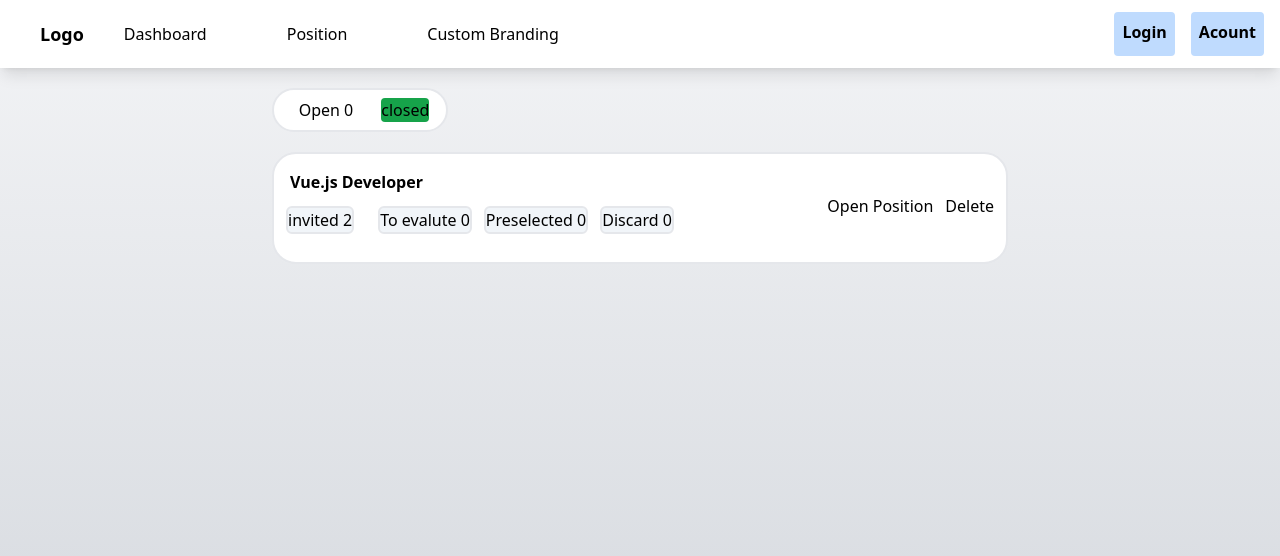
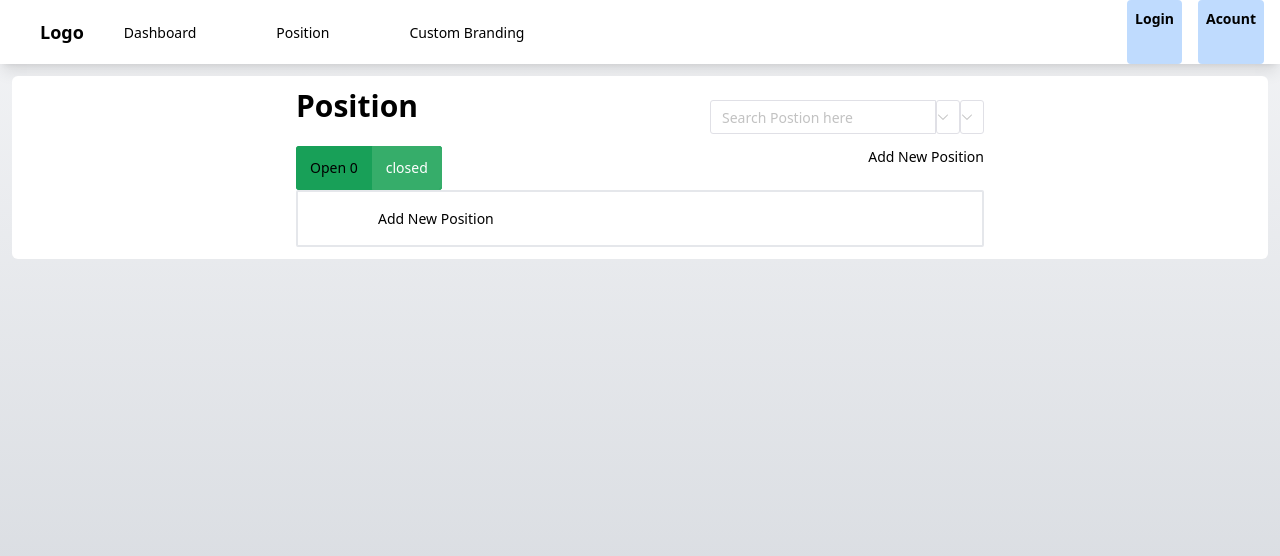
Before and after one commit to Shobit18/interyoo, a Vue app: page /position in a window 1280 px wide. Both pictures are taken after a click on the button "closed". Shown: the top 556 px of the page. Built offline with nearby package versions, Linux system fonts and the light colour scheme.

Commit message:
new change

```diff
--- a/src/App.vue
+++ b/src/App.vue
@@ -4,8 +4,8 @@ import HelloWorld from '@/components/HelloWorld.vue'
 </script>
 
 <template >
-<div class="w-full">
-        <nav class=" bg-white w-full shadow-lg  flex space-x-10 text-center py-3 ">
+<div class="w-full ">
+        <nav class="  bg-white w-full shadow-lg  flex space-x-10 text-center h-16 ">
           <div class=" flex ">
               <!-- Website Logo -->
               <a href="#" class="flex items-center  py-2 ml-10 w-1/6">
--- a/src/views/AddQuestion.vue
+++ b/src/views/AddQuestion.vue
@@ -1,15 +1,17 @@
 <template>
 <div>
+<div class="bg-white m-3 rounded-sm  ">
  <form @submit="onSubmit">
 
-    <div class="items-center mx-48">
+    <div class="items-center mx-48 ">
         <div class="flex m-3">
-            <div class="border-dashed hover:border-blue-50 hover:shadow-md bg-white rounded-md">
-                <img class="w-32 h-32 m-3 rounded-2xl" v-bind:src="img" id="show-modal" @click="showModal = !showModal"/>
+            <div class="border-2 border-green-100 hover:border-green-100 m-3 hover:shadow-md bg-white rounded-md">
+                <img class="w-32 h-32 m-3 rounded-sm" v-bind:src="img" id="show-modal" @click="showModal = !showModal"/>
 
             </div>
             <div class="font-bold mx-16  ">
-                <input v-model="title" @change="changeTitle" @input="$emit('update:modelValue', $event.target.value)"  placeholder="(Enter job title)" class="rounded-md bg-slate-100  hover:border-4 " />
+                <!-- <input   @input="$emit('update:modelValue', $event.target.value)"  placeholder="(Enter job title)" class="rounded-md   hover:bord " /> -->
+                <input v-model="title" @change="changeTitle"  type="text" placeholder="(Enter job title)" class="w-96 text-center h-9 m-3 hover:border-green-400 rounded-sm "/>
             </div>
         </div>
     </div>
@@ -20,45 +22,48 @@
   </Teleport>
 
 
-
+    <div class="flex justify-between mx-48">
+        <h2></h2>
+        <h1 class="">Total qustions : {{ qlength }} </h1>
+    </div>
 
 <div v-for="(object,index) in myArray" :key="index">
-    <div class="flex  bg-white m-5 border-2 border-dashed hover:border-blue-50 hover:bg-blue-200 rounded-3xl">
-    <div class=" h-1/4  m-3 bg-white hover:bg-blue-200   flex rounded-3xl w-full ">
+    <div class="flex bg-white mx-48  mt-5 ml-52 border-2 hover:border-green-100 hover:shadow-lg rounded-sm">
+    <div class=" h-1/4  m-3 bg-white   flex  w-full ">
        <h1 class="space-x-2"> {{index+1}} </h1>
                 <!-- <img class=" w-32 h-32 m-3 mx-16 rounded-2xl" v-bind:src="img"  alt="Sunset in the mountains" id="show-modal" @click="showModal = true" /> -->
-              <img class=" w-32 h-32 m-3 mx-16 rounded-2xl" v-bind:src="img"  alt="Sunset in the mountains" id="show-modal" @click="showModal = !showModal" />
+              <img class=" w-32 h-32 m-3 mx-16 rounded-sm" v-bind:src="img"  alt="Sunset in the mountains" id="show-modal" @click="showModal = !showModal" />
 
                     <div class=" items-center w-full mx-3">
                         <div class="">
-                           <textarea v-model="object.ques"   :id="'que_' + id" class="w-full hover:shadow-md border-4   py-2 m-4 rounded-3xl text-center" placeholder="Add your Question" ></textarea>
+                           <textarea v-model="object.ques"   :id="'que_' + id" class="w-full hover:shadow-lg border-2   py-2 m-4 rounded-sm text-center" placeholder="Add your Question" ></textarea>
                         </div>
                         <div class="items-center">
-                            <textarea v-model="object.ans" :id="'ans_' + id" class="w-full hover:shadow-md border-4  py-10 m-2 rounded-3xl text-center" placeholder=" Add Your Answer"></textarea>
+                            <textarea v-model="object.ans" :id="'ans_' + id" class="w-full hover:shadow-lg border-2  py-10 m-2 rounded-sm text-center" placeholder=" Add Your Answer"></textarea>
                         </div>
                  </div>
         </div>
         <div>
-            <button @click="remove(index)" class="">Delete</button>
+            <button type="button" @click="remove(index)" class="">Delete</button>
             <button class="">Setting</button>
         </div>
      </div>
 </div>
-    <div class=" ">
-        <button type="button" class=" w-full border-2 border-dashed m-5 text-center  h-9 bg-white hover:bg-blue-200 rounded-3xl " @click="addNewQuestion(); count++" >Add Question</button>
+    <div class="items-center mx-48 mt-5">
+        <button type="button" class=" border-2 w-full mr-64 mx-4 hover:border-green-100  text-center  h-11 bg-white hover:shadow-lg rounded-sm " @click="addNewQuestion(); count++" >Add Question</button>
     </div>
 
 <div v-if="addFarewall">
-<div class="flex w-full bg-white m-5 border-2 border-dashed hover:border-blue-50 hover:bg-blue-200 rounded-3xl">
-    <div class=" h-1/4  m-3 bg-white hover:bg-blue-200   flex rounded-3xl w-full ">
+<div class="flex bg-white mx-48  mt-5 ml-52 border-2 hover:border-green-100 hover:shadow-lg rounded-sm">
+    <div class=" h-1/4  m-3 bg-white  flex  w-full ">
 
-                <img class=" w-32 h-32 m-3 rounded-2xl" v-bind:src="img"  alt="Sunset in the mountains" @click="showModal = !showModal">
+                <img class=" w-32 h-32 m-3 rounded-lg hover:shadow-lg" v-bind:src="img"  alt="Sunset in the mountains" @click="showModal = !showModal">
                     <div class="item-center w-full m-4">
                         <div>
-                           <textarea v-model="message"  class="w-full hover:shadow-md border-4  py-2 m-4 rounded-3xl text-center" placeholder=" Done!!!" ></textarea>
+                           <textarea v-model="message"  class="w-full hover:shadow-lg border-2  py-2 m-4 rounded-sm text-center" placeholder=" Done!!!" ></textarea>
                         </div>
                         <div class="items-center">
-                            <textarea v-model="message" class="w-full hover:shadow-md border-4  py-10 m-2 rounded-3xl" placeholder=" Thank you for completing the interview, we will contact you shortly. "></textarea>
+                            <textarea v-model="message" class="w-full hover:shadow-lg border-2  py-10 m-2 rounded-sm" placeholder=" Thank you for completing the interview, we will contact you shortly. "></textarea>
                         </div>
                  </div>
         </div>
@@ -69,18 +74,19 @@
 
 </div>
  <div v-else>
-    <div class="">
-        <button class="m-5 text-center w-full  h-9 bg-white hover:bg-blue-200  rounded-3xl" @click="addFarewall = !addFarewall">Add Farewell video and Messsage</button>
+    <div class="items-center mx-48 mt-4">
+        <button class=" border-2 w-full  mr-64 mx-4 hover:border-green-100  text-center  h-11 bg-white hover:shadow-lg rounded-sm " @click="addFarewall = !addFarewall">Add Farewell video and Messsage</button>
         <!-- <h1 class=" m-3 text-center  h-9 bg-white hover:bg-blue-200  rounded-3xl" @click="addFarewall= !addFarewall">Add Farewell video and Messsage</h1>  -->
     </div>
  </div>
-<div class="justify-between flex">
-    <div>
-        <RouterLink to="/SetUp" class="rounded-full border-8 border-solid bg-slate-400 hover:bg-blue-200" @click="dtSave(); onSubmit()">Save and go back</RouterLink>
+<div class="justify-between flex mx-48 mt-4">
+
+        <RouterLink to="/SetUp" class=" h-9 mb-4 rounded-sm border-2 mx-4 text-center bg-green-50 hover:bg-green-600" @click="dtSave(); onSubmit()">Save and go back</RouterLink>
+        <!-- <RouterLink to="/SetUp" class="rounded-full border-8 border-solid bg-slate-400 hover:bg-blue-200" @click="dtSave(); onSubmit()">Save and go back</RouterLink> -->
         <!-- <button type="button" @click="dtSave()">save</button> -->
-    </div>
 
-    <button type="button" class="rounded-full border-8 border-solid bg-slate-400 hover:bg-blue-200" @click="prevInterview = !prevInterview">Preview Interview </button>
+
+    <button type="button" class="h-9 mb-4  rounded-sm border-2  bg-green-50 hover:bg-green-600" @click="prevInterview = !prevInterview">Preview Interview </button>
 
     </div>
 
@@ -91,6 +97,7 @@
 
 
  </form>
+</div>
 </div>
 </template>
 
@@ -127,8 +134,9 @@ const myArray =  ref(JSON.parse(localStorage.getItem(STORAGE_KEY) || '[]'))
 const title =  ref(JSON.parse(localStorage.getItem(STORAGE_KEY2) || '[]'))
 
 
-const arrcount = myArray.value.length;
-console.log(arrcount);
+const qlength = ref();
+qlength.value = myArray.value.length;
+
 // const isReturn = computed(() => tittle === 'Write You title' )
 
 // const isData = computed(
@@ -154,6 +162,7 @@ function addNewQuestion()  {
 myArray.value.push(obj1);
 
 console.log(myArray.value.length)
+
 
 
 // function getData() {
--- a/src/views/ClosedTab.vue
+++ b/src/views/ClosedTab.vue
@@ -1,42 +1,112 @@
 <template>
-  <div>
-
-
-    <!-- <h1 class="font-bold mx-10 my-4 text-xl">Position </h1>
-    <div class="flex m-4 py-2 border-2 space-x-5 mx-20 w-44 justify-center ">
-      <a class="flex  mx-2 text-white text-slate-500 hover:bg-blue-600 rounded"><router-link to ="./OpenTab.vue">Open</router-link></a>
-      <a class="flex bg-black mx-2 text-white text-slate-500 hover:bg-blue-600 rounded"><router-link to ="./ClosedTab.vue">Close</router-link></a>
-    </div> -->
-
-    <div class="border-2 mx-20 py-4 bg-white hover:bg-blue-200 rounded-3xl  m-4">
-      <h3 class="mx-4 item-center font-bold ">Vue.js Developer </h3>
+<div>
+<div  v-for = "(myObject,index) in myArray" :key="index" class="mx-1 m-4">
+    <div class="border-2 mx-20 py-4  hover:shadow-lg bg-white rounded-sm ">
+      <RouterLink to="./setUp" class="mx-4 item-center font-bold ">{{title}} </RouterLink>
       <div class="flex justify-between ">
-      <div class="flex space-x-3 mr-3">
-          <RouterLink to="/ToInvited" class="border-2 m-3 bg-slate-100 rounded-md">invited 2</RouterLink>
-          <RouterLink to="./ToEvalute" class="border-2 m-3 bg-slate-100 rounded-md">To evalute 0</RouterLink>
-          <RouterLink to="./ToPreselected" class="border-2 m-3 bg-slate-100 rounded-md">Preselected 0</RouterLink>
-          <RouterLink to="./ToDiscard" class="border-2 m-3 bg-slate-100 rounded-md">Discard 0</RouterLink>
+      <div class="flex mr-3">
+          <RouterLink to="/ToInvited" class="border-2  border-blue-400 m-3 text-center hover:shadow-lg rounded-sm">{{ myObject.invited }}</RouterLink>
+          <RouterLink to="./ToEvalute" class="border-2 border-orange-400 m-3 text-center hover:shadow-lg rounded-sm"> {{myObject.evalute}} </RouterLink>
+          <RouterLink to="./ToPreselected" class="border-2 border-blue-400 m-3 text-center hover:shadow-lg rounded-sm">{{myObject.preselect}} </RouterLink>
+          <RouterLink to="./ToDiscard" class="border-2 border-orange-400 m-3 text-center hover:shadow-lg rounded-sm">{{myObject.discard}}</RouterLink>
       </div>
       <div class="flex space-x-3 mr-3">
-        <div class="rounded-sm">Open Position</div>
-        <RouterLink to="./PositionDelete">Delete</RouterLink>
+        <RouterLink to="/SetUp" class="">{{myObject.postion}}</RouterLink>
+
+       <div>
+        <button @click="remove(stat)" class="">{{ myObject.deleted }}</button>
+
+       </div>
+
         </div>
     </div>
     </div>
+</div>
+ <div class="flex border-2 mx-20 py-4 bg-white hover:shadow-lg rounded-sm ">
 
+
+      <RouterLink  to="/SetUp" class="mx-20 rounded-full" @click=" createNewPosition">Add New Position </RouterLink>
+      <!-- <button to="/setUp" @click="createNewPosition(); count++" class="mx-20 rounded-full">Add New Postion {{ count }}</button> -->
+
+    </div>
+     <!-- <button @click="increment">count is: {{ count }}</button> -->
   </div>
 
 </template>
 
-<script>
-export default {
-  name: 'ClosedTab',
-  data() {
+<script  setup>
+import { ref, reactive,defineProps, toRefs, computed, watchEffect } from "vue"
 
-  }
+const count = ref(0)
+const isOpen = ref(false)
+// let myArray = ref([]);
+const STORAGE_KEY = 'vue_interyoo'
+
+const title = ref();
+title.value = JSON.parse(localStorage.getItem("title1") || '[]');
+
+defineProps({
+  count:Number
+})
+
+
+const myArray =  ref(JSON.parse(localStorage.getItem(STORAGE_KEY) || '[]'))
+
+
+// myArray.value.push(storedNames);
+function createNewPosition()  {
+  const generateId = () => Math.random().toString(36)
+  // count.value++;
+ let obj1 = {
+            // title:"(Change the name of this title)",
+            id:generateId(),
+            invited:'invite',
+            evalute:'evolated',
+            preselect: 'preselected',
+            discard:'discard',
+            postion:'Open Position',
+            deleted: 'delete'
+        }
+myArray.value.push(obj1);
+
+
+
+
+watchEffect(() => {
+  localStorage.setItem(STORAGE_KEY, JSON.stringify(myArray.value))
+})
+
+  let retrievedData = localStorage.getItem("myArray");
+
+retrievedData = localStorage.getItem("myArray")
+const retr2 = JSON.parse(retrievedData)
+  console.log(retr2);
+
 }
+
+
+function remove(stat) {
+
+  // myArray.value.splice(myArray.value.indexOf(stat), 1)
+  myArray.value.splice(stat, 1);
+localStorage.setItem(STORAGE_KEY,JSON.stringify(myArray.value));
+
+}
+
+// function increment() {
+//   count.value++
+// }
+
+// function open() {
+//   isOpen.value = true
+
+// }
+// function close() {
+//   isOpen.value = false
+// }
+
 </script>
 
-<style>
+<style scoped>
 
 </style>
--- a/src/views/OpenTab.vue
+++ b/src/views/OpenTab.vue
@@ -1,30 +1,20 @@
 <template>
-  <div>
+<div>
 <div  v-for = "(myObject,index) in myArray" :key="index" class="mx-1 m-4">
-    <div class="border-2 mx-20 py-4 hover:bg-blue-200 bg-white rounded-3xl ">
+    <div class="border-2 mx-20 py-4  hover:shadow-lg bg-white rounded-sm ">
       <RouterLink to="./setUp" class="mx-4 item-center font-bold ">{{title}} </RouterLink>
       <div class="flex justify-between ">
-      <div class="flex space-x-3 mr-3">
-          <RouterLink to="/ToInvited" class="border-2 m-3 bg-slate-100 rounded-md">{{ myObject.invited }}</RouterLink>
-          <RouterLink to="./ToEvalute" class="border-2 m-3 bg-slate-100 rounded-md"> {{myObject.evalute}} </RouterLink>
-          <RouterLink to="./ToPreselected" class="border-2 m-3 bg-slate-100 rounded-md">{{myObject.preselect}} </RouterLink>
-          <RouterLink to="./ToDiscard" class="border-2 m-3 bg-slate-100 rounded-md">{{myObject.discard}}</RouterLink>
+      <div class="flex mr-3">
+          <RouterLink to="/ToInvited" class="border-2  border-blue-400 m-3 text-center hover:shadow-lg rounded-sm">{{ myObject.invited }}</RouterLink>
+          <RouterLink to="./ToEvalute" class="border-2 border-orange-400 m-3 text-center hover:shadow-lg rounded-sm"> {{myObject.evalute}} </RouterLink>
+          <RouterLink to="./ToPreselected" class="border-2 border-blue-400 m-3 text-center hover:shadow-lg rounded-sm">{{myObject.preselect}} </RouterLink>
+          <RouterLink to="./ToDiscard" class="border-2 border-orange-400 m-3 text-center hover:shadow-lg rounded-sm">{{myObject.discard}}</RouterLink>
       </div>
       <div class="flex space-x-3 mr-3">
         <RouterLink to="/SetUp" class="">{{myObject.setting}}</RouterLink>
         <RouterLink to="" class="">{{myObject.copy}}</RouterLink>
        <div>
         <button @click="remove(stat)" class="">{{ myObject.deleted }}</button>
-        <!-- <button @click="isOpen =true" class="">{{myObject.deleted}}</button>
-        <teleport to="body" class="text-center bg-blue-50">
-          <div class="" v-if="isOpen">
-            <div class="text-center bg-blue-5">
-              <ModelContent
-                title="Are you sure to Delete this"
-                />
-            </div>
-          </div>
-        </teleport> -->
 
        </div>
 
@@ -32,7 +22,7 @@
     </div>
     </div>
 </div>
- <div class="flex border-2 mx-20 py-4 bg-white hover:bg-blue-200 rounded-3xl ">
+ <div class="flex border-2 mx-20 py-4 bg-white hover:shadow-lg rounded-sm ">
 
 
       <RouterLink  to="/SetUp" class="mx-20 rounded-full" @click=" createNewPosition">Add New Position </RouterLink>
--- a/src/views/PositionDelete.vue
+++ b/src/views/PositionDelete.vue
@@ -10,6 +10,8 @@
 
 <script>
 export default {
+  props: {
+  },
 
 }
 </script>
--- a/src/views/PositionView.vue
+++ b/src/views/PositionView.vue
@@ -12,6 +12,8 @@ const myArray =  ref(JSON.parse(localStorage.getItem('vue_interyoo2') || '[]'))
 const qlength = ref();
 qlength.value = myArray.value.length;
 
+
+
 const activeTab = ref('OpenTab')
 
 const state = reactive({
@@ -25,14 +27,39 @@ const state = reactive({
 </script>
 
 <template>
+<div class="bg-white m-3 rounded-md p-3">
 
     <div class=" items-center mx-48">
+    <div class=" justify-between flex mx-20 mb-3 ">
+    <h1 class="font-bold text-3xl">Position</h1>
+        <div class="flex">
+            <n-input v-model:value="value" type="text" placeholder="Search Postion here" class="w-max mt-3 rounded-r-none"/>
 
-    <div class="flex m-5 py-2 border-2 space-x-5 mx-20 w-44 justify-center bg-white rounded-3xl">
+                <n-select
+                    v-model:value="selectedValue"
+                    filterable
+                    placeholder=""
+                    :options="options"
+                    class="mt-3 w-6  border-l-1 rounded-r-none "
+                    />
+                    <n-select
+                    v-model:value="selectedValue"
+                    filterable
+                    placeholder=""
+                    :options="options"
+                    class="mt-3 w-6 border-l-1 rounded-r-none "
+                    />
+        </div>
+    </div>
 
-        <a class="flex  mx-2"><button class="focus:bg-green-600 rounded" @click="activeTab = 'OpenTab'">Open {{qlength}}</button></a>
-        <a class="flex  mx-2"><button class="focus:bg-green-600 rounded" @click="activeTab = 'ClosedTab'">closed</button></a>
-
+        <div class="flex   mx-20 justify-between bg-white ">
+           <div class="flex ">
+            <n-button type="primary" class="text-black activebg-green-100 rounded-r-none h-11" @click="activeTab = 'OpenTab'">Open {{qlength}} </n-button>
+            <n-button type="primary" class="text-black activebg-green-100 rounded-l-none h-11" @click="activeTab = 'ClosedTab'">closed </n-button>
+           </div>
+          <div class="justify-end">
+                Add New Position
+            </div>
         </div>
 
         <OpenTab v-if="activeTab === 'OpenTab'" />
@@ -41,7 +68,7 @@ const state = reactive({
 
 
     </div>
-
+</div>
 </template>
 
 
--- a/src/views/previewInterview.vue
+++ b/src/views/previewInterview.vue
@@ -80,7 +80,6 @@ function stopRecord() {
                             </div>
                             </slot>
                           </div>
-
                           <div class="modal-body mt-16 mx-3 ">
                           <slot>
                           <div class=" space-x-2 rounded-md h-72  w-72 ">
```
Lines whose indentation alone changed are shown as unchanged.
